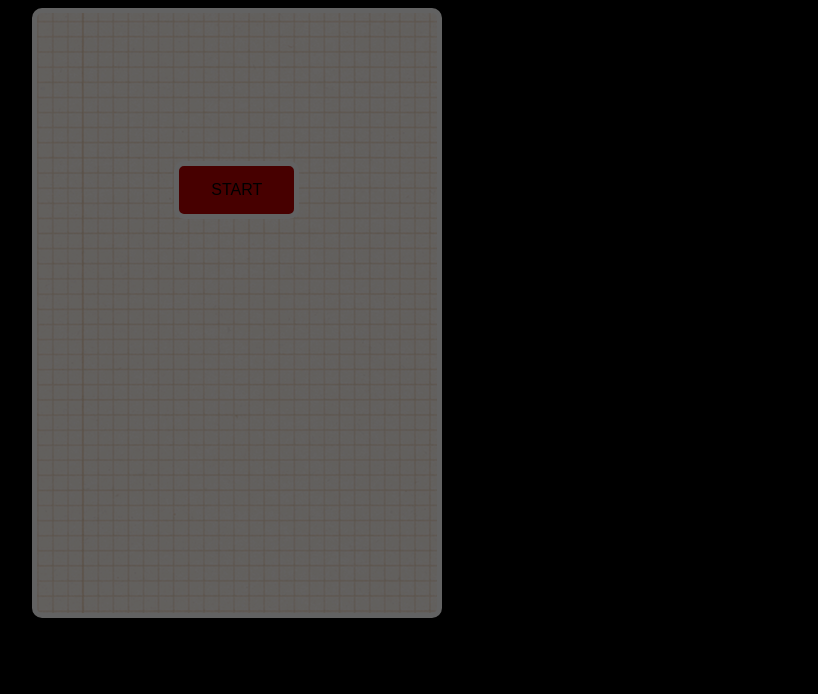
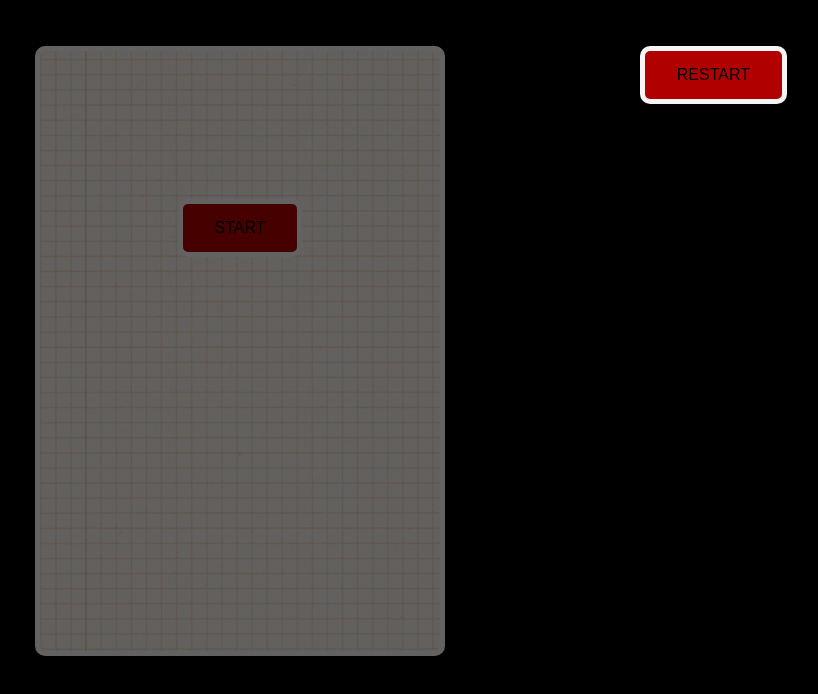
Before and after one commit to keshav-16/Doodle-Jump-JS, a plain HTML site: page index.html in a window 1280 px wide. Shown: the whole page, without its empty margins (229-1047 px from the left). Drawn offline with Linux system fonts and the light colour scheme; a web font is replaced by a local one.

Commit message:
restart button added

```diff
--- a/app.js
+++ b/app.js
@@ -1,7 +1,6 @@
 document.addEventListener('DOMContentLoaded', () => {
     var buttons = document.querySelector('.start');
-
-
+    var btn = document.querySelector('.restart');
 
     const grid = document.querySelector('.screen')
     const doodler = document.createElement('div')
@@ -181,7 +180,8 @@ document.addEventListener('DOMContentLoaded', () => {
 
       }
       grid.innerHTML = score;
-      buttons.style.display = 'block';
+
+
       clearInterval(upTimerId)
       clearInterval(downTimerId)
       clearInterval(leftTimerId)
@@ -205,4 +205,9 @@ document.addEventListener('DOMContentLoaded', () => {
         buttons.style.display = 'none';
     start()
 })
+
+btn.addEventListener('click',function(){
+    window.location.reload();
+})
+
   })
--- a/index.html
+++ b/index.html
@@ -18,6 +18,10 @@
         </button>
     </div>
 
+    <button class="restart">
+        RESTART
+    </button>
+
     <script src="app.js"></script>
 </body>
 </html>
--- a/style.css
+++ b/style.css
@@ -1,5 +1,8 @@
 body{
     background-color: black;
+    padding-left: 20%;
+    padding-right: 20%;
+    padding-top: 3%;
 }
 
 .screen {
@@ -10,9 +13,10 @@ body{
     position: relative;
     font-size: 200px;
     text-align: center;
-    margin-left: 20%;
+
     border: 5px whitesmoke solid;
     border-radius: 10px;
+    float: left;
   }
 
   .start {
@@ -25,6 +29,19 @@ body{
     text-decoration: none;
     display: inline-block;
     font-size: 16px;
+  }
+
+  .restart {
+    background-color: #b10000;
+    border: 5px whitesmoke solid;
+    border-radius: 10px;
+    color: black;
+    padding: 15px 32px;
+    text-align: center;
+    text-decoration: none;
+    display: inline-block;
+    font-size: 16px;
+    float: right;
   }
 
   .doodler {
```
